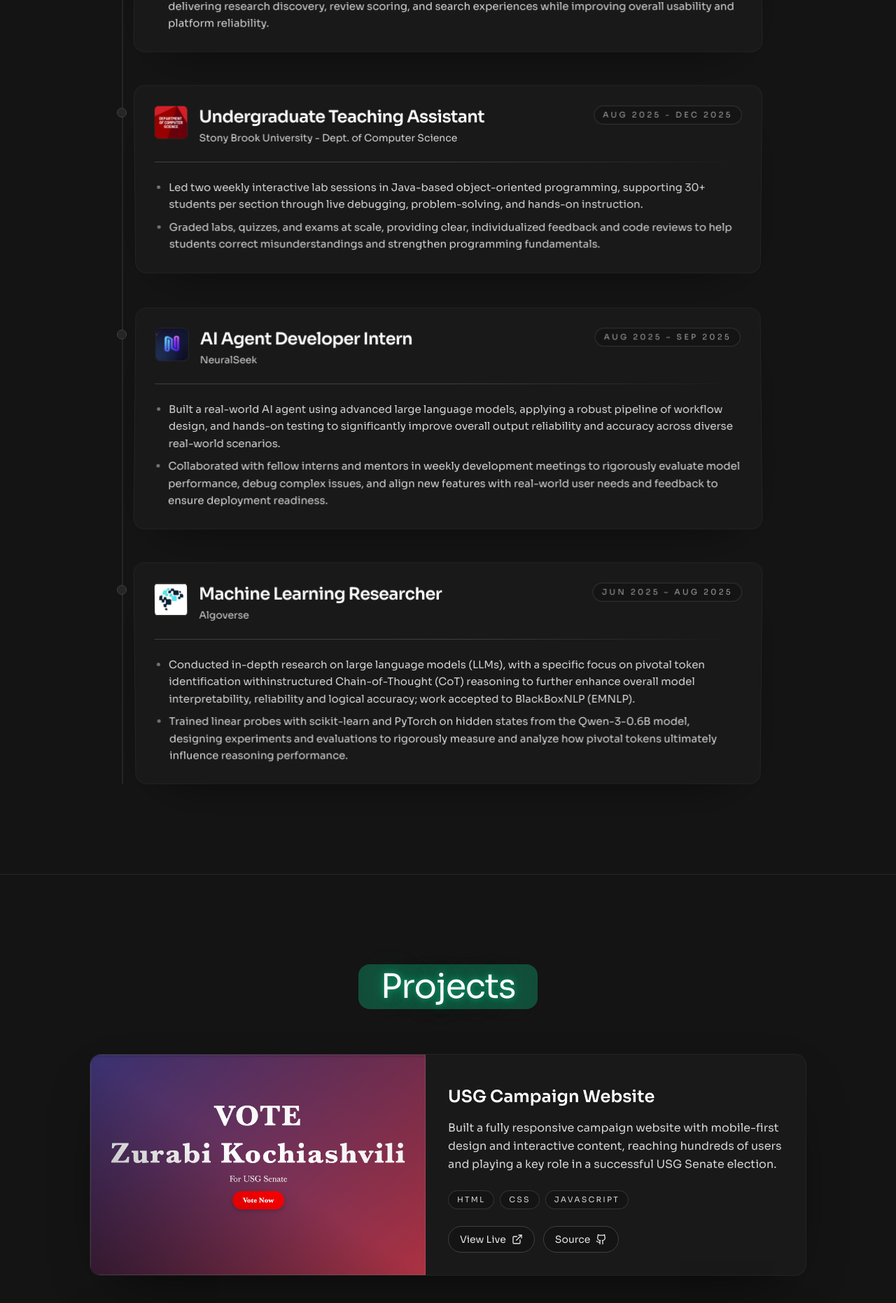
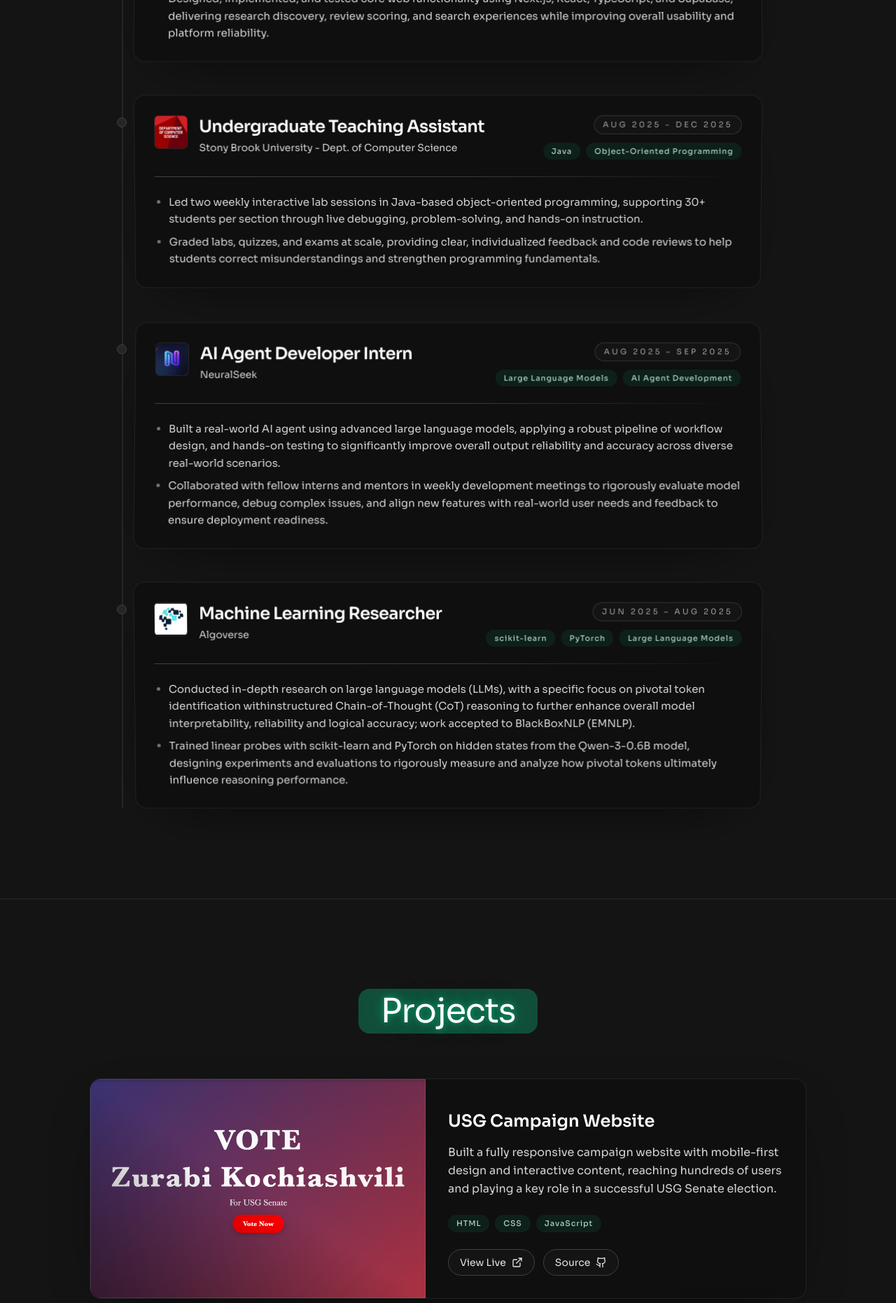
Before and after one commit to Zurab1K/portfolio, a React (Create React App) app: page / in a window 1280 px wide. Shown: the part 3640-5502 px from the top of the page at 70% size. Built offline with nearby package versions, Linux system fonts and the light colour scheme.

Commit message:
Update styles and enhance experience data with skills in Contact, Experience, and Projects components

```diff
--- a/src/components/Contact.jsx
+++ b/src/components/Contact.jsx
@@ -40,7 +40,7 @@ export default function Contact() {
             <div className="mt-8 flex flex-wrap justify-center gap-4">
               <a
                 href="mailto:zurabi.kochiashvili1@gmail.com"
-                className="inline-flex items-center gap-2.5 rounded-full border border-[rgb(16,185,129)] px-8 py-3 text-base text-white transition hover:bg-[rgba(16,185,129,0.18)] font-normal"
+                className="inline-flex items-center gap-2.5 rounded-full bg-[rgb(12,140,98)] px-8 py-3 text-white transition hover:bg-[rgb(10,120,84)] font-normal"
                 style={{ fontFamily: '"Sora", "Sora-Regular", sans-serif' }}
               >
                 <Mail className="h-4 w-4" />
@@ -50,7 +50,7 @@ export default function Contact() {
                 href="https://www.linkedin.com/in/zurabi-kochiashvili/"
                 target="_blank"
                 rel="noopener noreferrer"
-                className="inline-flex items-center gap-2.5 rounded-full border border-[rgb(16,185,129)] px-8 py-3 text-base text-white transition hover:bg-[rgba(16,185,129,0.18)] font-normal"
+                className="inline-flex items-center gap-2.5 rounded-full bg-[rgb(12,140,98)] px-8 py-3 text-white transition hover:bg-[rgb(10,120,84)] font-normal"
                 style={{ fontFamily: '"Sora", "Sora-Regular", sans-serif' }}
               >
                 <Linkedin className="h-4 w-4" />
@@ -60,7 +60,7 @@ export default function Contact() {
                 href="https://github.com/Zurab1K"
                 target="_blank"
                 rel="noopener noreferrer"
-                className="inline-flex items-center gap-2.5 rounded-full border border-[rgb(16,185,129)] px-8 py-3 text-base text-white transition hover:bg-[rgba(16,185,129,0.18)] font-normal"
+                className="inline-flex items-center gap-2.5 rounded-full bg-[rgb(12,140,98)] px-8 py-3 text-white transition hover:bg-[rgb(10,120,84)] font-normal"
                 style={{ fontFamily: '"Sora", "Sora-Regular", sans-serif' }}
               >
                 <Github className="h-4 w-4" />
--- a/src/components/Experience.jsx
+++ b/src/components/Experience.jsx
@@ -5,7 +5,6 @@ const clamp = (value, min = 0, max = 1) => Math.min(Math.max(value, min), max);
 const ACCENT_RGB = "16, 185, 129";
 const ACCENT = `rgb(${ACCENT_RGB})`;
 const CARD_FONT = { fontFamily: '"Roobert", "Sora", sans-serif' };
-
 export default function Experience() {
   const contentRef = useRef(null);
   const markerRefs = useRef([]);
@@ -114,7 +113,8 @@ export default function Experience() {
           </div>
 
           <div className="relative z-20 flex flex-col gap-10 sm:gap-12">
-            {experiences.map((exp, index) => (
+            {experiences.map((exp, index) => {
+              return (
                 <div key={index} className="relative">
                 <span
                   className={`absolute top-8 h-3.5 w-3.5 rounded-full border transition-all duration-300 z-20 ${
@@ -136,7 +136,7 @@ export default function Experience() {
                 />
 
                 <article
-                  className={`experience-card relative bg-[rgb(25,25,25)] border border-neutral-800/80 rounded-2xl p-6 sm:p-7 shadow-[0_25px_80px_-40px_rgba(0,0,0,0.75)] transition-all duration-500 ${
+                  className={`experience-card relative bg-[rgb(15,15,15)] border border-neutral-800/80 rounded-2xl p-6 sm:p-7 shadow-[0_25px_80px_-40px_rgba(0,0,0,0.75)] transition-all duration-500 ${
                     activeMarkers[index] ? "is-active" : ""
                   }`}
                   style={
@@ -176,6 +176,18 @@ export default function Experience() {
                         <span className="inline-flex items-center rounded-full border border-neutral-700/70 bg-[rgb(20,20,20)] px-3 py-1 text-[11px] uppercase tracking-[0.3em] text-neutral-400">
                           {exp.time}
                         </span>
+                        {exp.skills?.length ? (
+                          <div className="mt-3 flex flex-wrap gap-2 sm:justify-end">
+                            {exp.skills.map((skill, skillIndex) => (
+                              <span
+                                key={`${skill}-${skillIndex}`}
+                                className="inline-flex items-center rounded-full bg-emerald-500/10 px-3 py-1 text-[11px] font-medium tracking-[0.08em] text-emerald-100/80"
+                              >
+                                {skill}
+                              </span>
+                            ))}
+                          </div>
+                        ) : null}
                       </div>
                     </div>
 
@@ -188,7 +200,8 @@ export default function Experience() {
                   </div>
                 </article>
                 </div>
-            ))}
+              );
+            })}
           </div>
         </div>
       </div>
--- a/src/components/Projects.jsx
+++ b/src/components/Projects.jsx
@@ -40,7 +40,7 @@ export default function Projects() {
             return (
               <article
                 key={index}
-                className="group relative overflow-hidden rounded-2xl border border-neutral-800/80 bg-[rgb(25,25,25)] shadow-[0_30px_90px_-45px_rgba(0,0,0,0.85)] transition-transform duration-300 hover:-translate-y-1"
+                className="group relative overflow-hidden rounded-2xl border border-neutral-800/80 bg-[rgb(15,15,15)] shadow-[0_30px_90px_-45px_rgba(0,0,0,0.85)] transition-transform duration-300 hover:-translate-y-1"
               >
                 <div
                   aria-hidden="true"
@@ -83,7 +83,7 @@ export default function Projects() {
                         {proj.tags.map((tag, i) => (
                           <span
                             key={i}
-                            className="px-3 py-1 rounded-full border border-neutral-700/70 bg-[rgb(20,20,20)] text-[11px] uppercase tracking-[0.2em] text-neutral-300"
+                            className="inline-flex items-center rounded-full bg-emerald-500/10 px-3 py-1 text-[11px] font-medium tracking-[0.08em] text-emerald-100/80"
                           >
                             {tag}
                           </span>
--- a/src/data/experience.js
+++ b/src/data/experience.js
@@ -5,6 +5,7 @@ const experiences = [
     logo: "/logos/codepath_org_logo.jpeg",
     time: "Sep 2025 - Present",
     description: ["Support students in the Technical Interview Prep course by leading interactive Python breakout sessions and guiding participants through data structures, algorithms, and problem-solving strategies."],
+    skills: ["Python", "Data Structures", "Algorithms"],
   },
   {
     title: "Web Developer",
@@ -15,39 +16,40 @@ const experiences = [
       "Developed features for Project DeScAi through Stony Brook University’s VIP (Vertically Integrated Projects) program, working with a multidisciplinary team of students and faculty to build a decentralized science platform focused on transparency and fairness in peer review.",
       "Designed, implemented, and tested core web functionality using Next.js, React, TypeScript, and Supabase, delivering research discovery, review scoring, and search experiences while improving overall usability and platform reliability."
     ],
+    skills: ["Next.js", "React", "TypeScript", "Supabase"],
   },
   {
     title: "Undergraduate Teaching Assistant",
     org: "Stony Brook University - Dept. of Computer Science",
     logo: "/logos/csdep.png",
     time: "Aug 2025 - Dec 2025",
-    location: "Stony Brook, NY",
     description: [
       "Led two weekly interactive lab sessions in Java-based object-oriented programming, supporting 30+ students per section through live debugging, problem-solving, and hands-on instruction.",
       "Graded labs, quizzes, and exams at scale, providing clear, individualized feedback and code reviews to help students correct misunderstandings and strengthen programming fundamentals."
     ],
+    skills: ["Java", "Object-Oriented Programming"],
   },
   {
     title: "AI Agent Developer Intern",
     org: "NeuralSeek",
     logo: "/logos/neuralseek.png",
     time: "Aug 2025 – Sep 2025",
-    location: "Remote",
     description: [
       "Built a real-world AI agent using advanced large language models, applying a robust pipeline of workflow design, and hands-on testing to significantly improve overall output reliability and accuracy across diverse real-world scenarios.",
       "Collaborated with fellow interns and mentors in weekly development meetings to rigorously evaluate model performance, debug complex issues, and align new features with real-world user needs and feedback to ensure deployment readiness."
     ],
+    skills: ["Large Language Models", "AI Agent Development"],
   },
   {
     title: "Machine Learning Researcher",
     org: "Algoverse",
     logo: "/logos/algoverse.png",
     time: "Jun 2025 – Aug 2025",
-    location: "Remote",
     description:[
         "Conducted in-depth research on large language models (LLMs), with a specific focus on pivotal token identification withinstructured Chain-of-Thought (CoT) reasoning to further enhance overall model interpretability, reliability and logical accuracy; work accepted to BlackBoxNLP (EMNLP).",
         "Trained linear probes with scikit-learn and PyTorch on hidden states from the Qwen-3-0.6B model, designing experiments and evaluations to rigorously measure and analyze how pivotal tokens ultimately influence reasoning performance."
     ],
+    skills: ["scikit-learn", "PyTorch", "Large Language Models"],
   },
 ];
 
```
Lines whose indentation alone changed are shown as unchanged.
